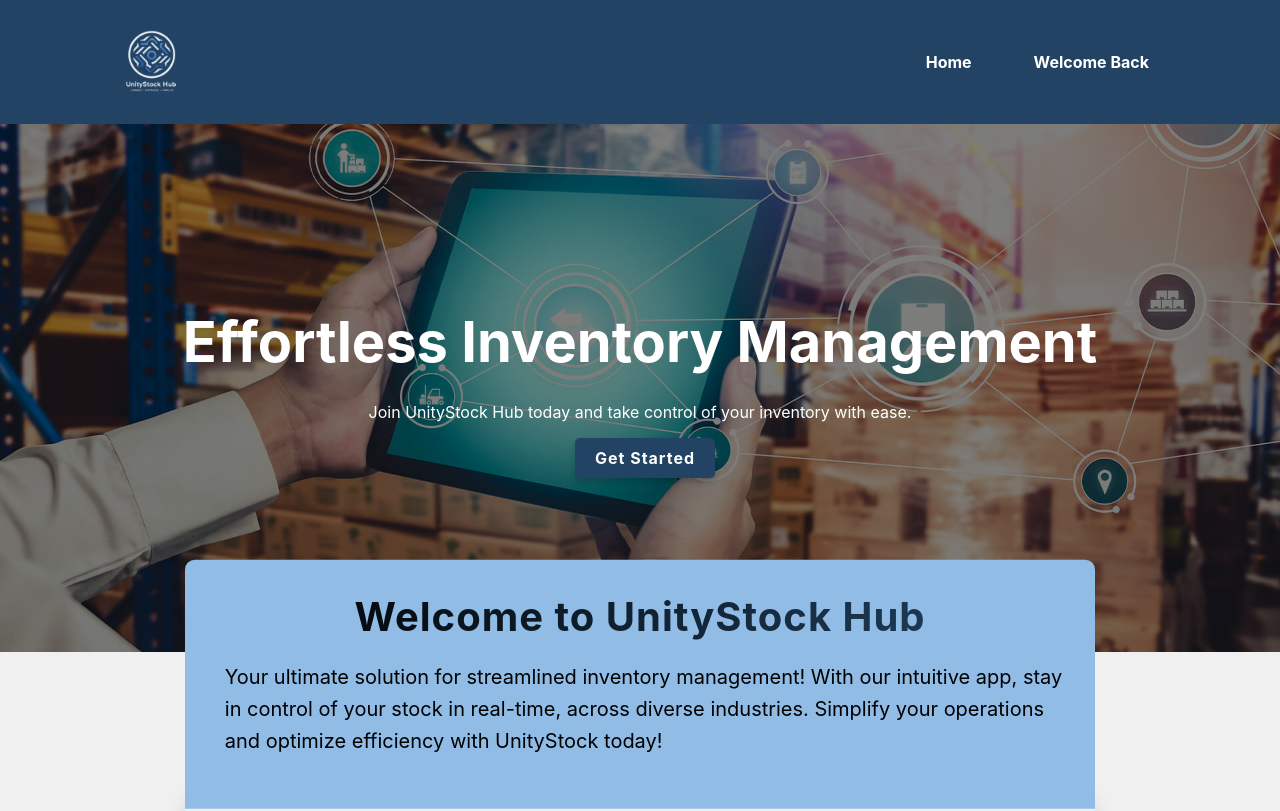
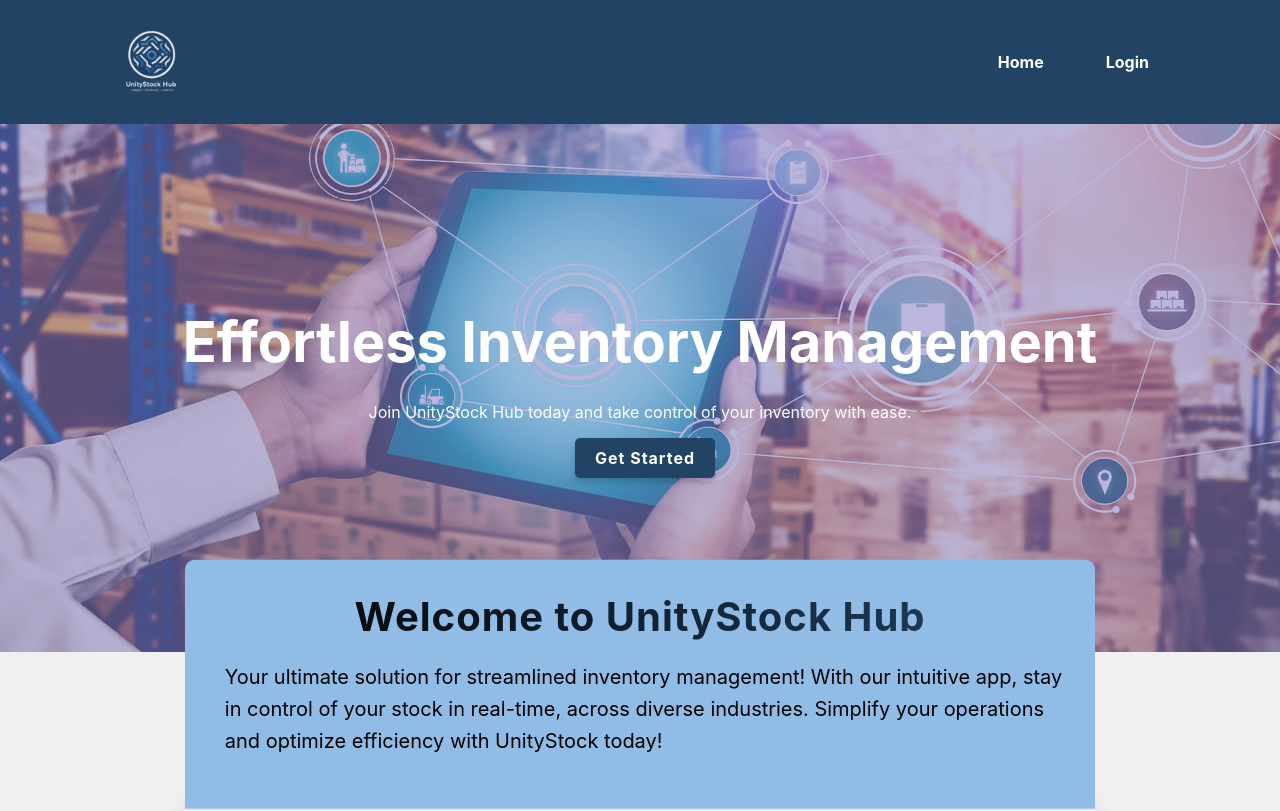
Before and after one commit to nic-dgl409-wi24/dgl-409-capstone-project-JosmiJose14, a React (Create React App) app in the folder unitystock-hub/: page /Home in a window 1280 px wide. Shown: the top 811 px of the page. Built offline with nearby package versions, Linux system fonts and the light colour scheme; the HTML template or start-up script is replaced by a standard one.

Commit message:
Change the login page css

```diff
--- a/unitystock-hub/src/css/Header.css
+++ b/unitystock-hub/src/css/Header.css
@@ -85,8 +85,6 @@
 
 
 .navigation-menu li.active {
-  background-color: #bacddd;
-  border-radius: 9px;
   color: #000000 !important;
 }
 
@@ -95,9 +93,7 @@
 }
 
 .navigation-menu li:hover,.navigation-menu li.active a:hover {
-  background-color: #bacddd;
   color: #000000 !important;
-  border-radius: 20px;
 }
 /* Input and select fields with a modern, flat design */
 input[type="text"],
--- a/unitystock-hub/src/css/Home.css
+++ b/unitystock-hub/src/css/Home.css
@@ -21,7 +21,7 @@
   right: 0;
   bottom: 0;
   left: 0; /* These zero values stretch the overlay to cover the hero section */
-  background: rgba(0, 0, 0, 0.5); /* Dark overlay for better text readability */
+  background: rgb(126 117 192 / 50%); /* Dark overlay for better text readability */
   display: flex;
   flex-direction: column;
   justify-content: center; /* Center the content vertically */
--- a/unitystock-hub/src/pages/Header.js
+++ b/unitystock-hub/src/pages/Header.js
@@ -55,7 +55,7 @@
                 )}
                 {isRegister && (<>
                   <CustomLink to="/" label="Home"  setIsNavExpanded={setIsNavExpanded} >Home</CustomLink>
-                  <CustomLink to="/Login" label="Login" setIsNavExpanded={setIsNavExpanded} >Welcome Back</CustomLink>
+                  <CustomLink to="/Login" label="Login" setIsNavExpanded={setIsNavExpanded} >Login</CustomLink>
                 </>
                 )}
                {isLogin && (<>
@@ -77,11 +77,9 @@
   const isActive = useMatch({ path: resolvedPath.pathname, end: true });
 
 const handleClick = () => {
-    // If setIsNavExpanded is a function, call it to collapse the navigation menu
   if (typeof setIsNavExpanded === 'function') {
     setIsNavExpanded(false);
   }
-    // If there's an additional onClick handler passed to CustomLink, call it
   if (rest.onClick) {
     rest.onClick();
   }
```
Lines whose indentation alone changed are shown as unchanged.
